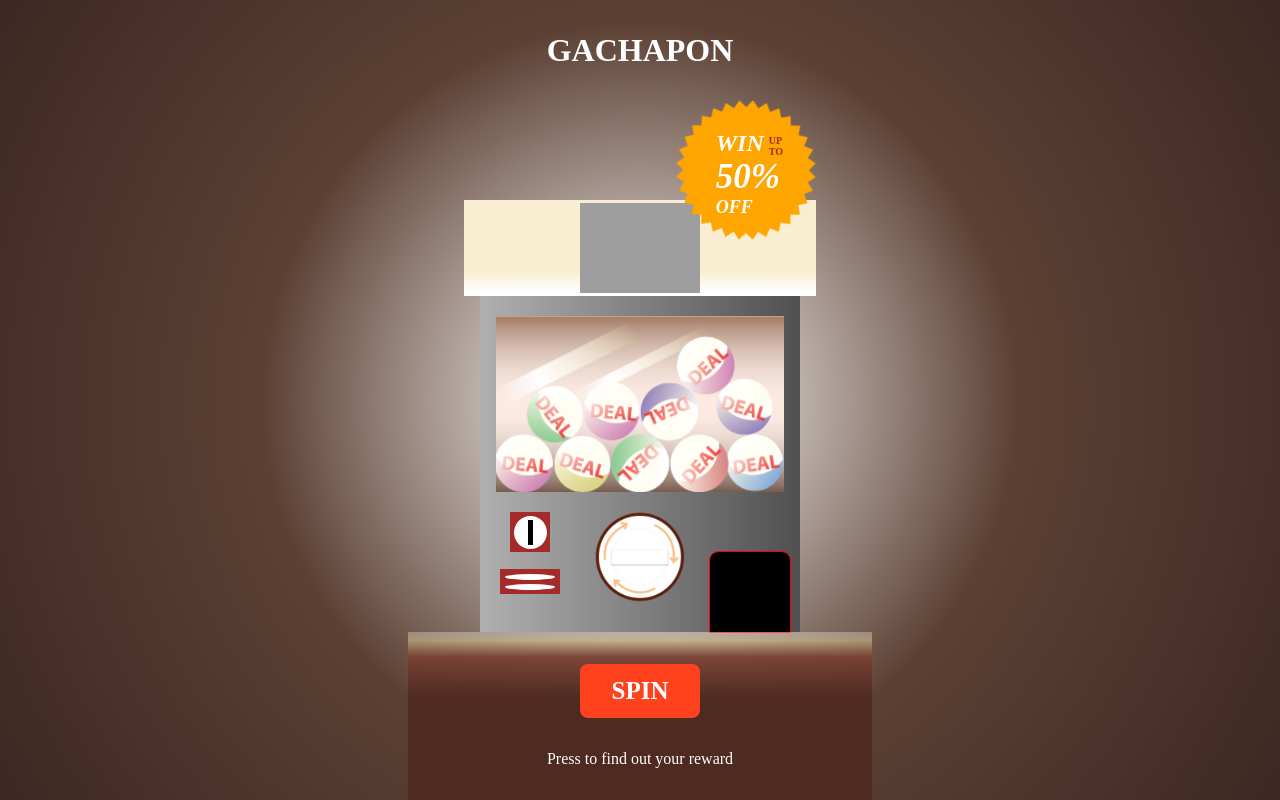
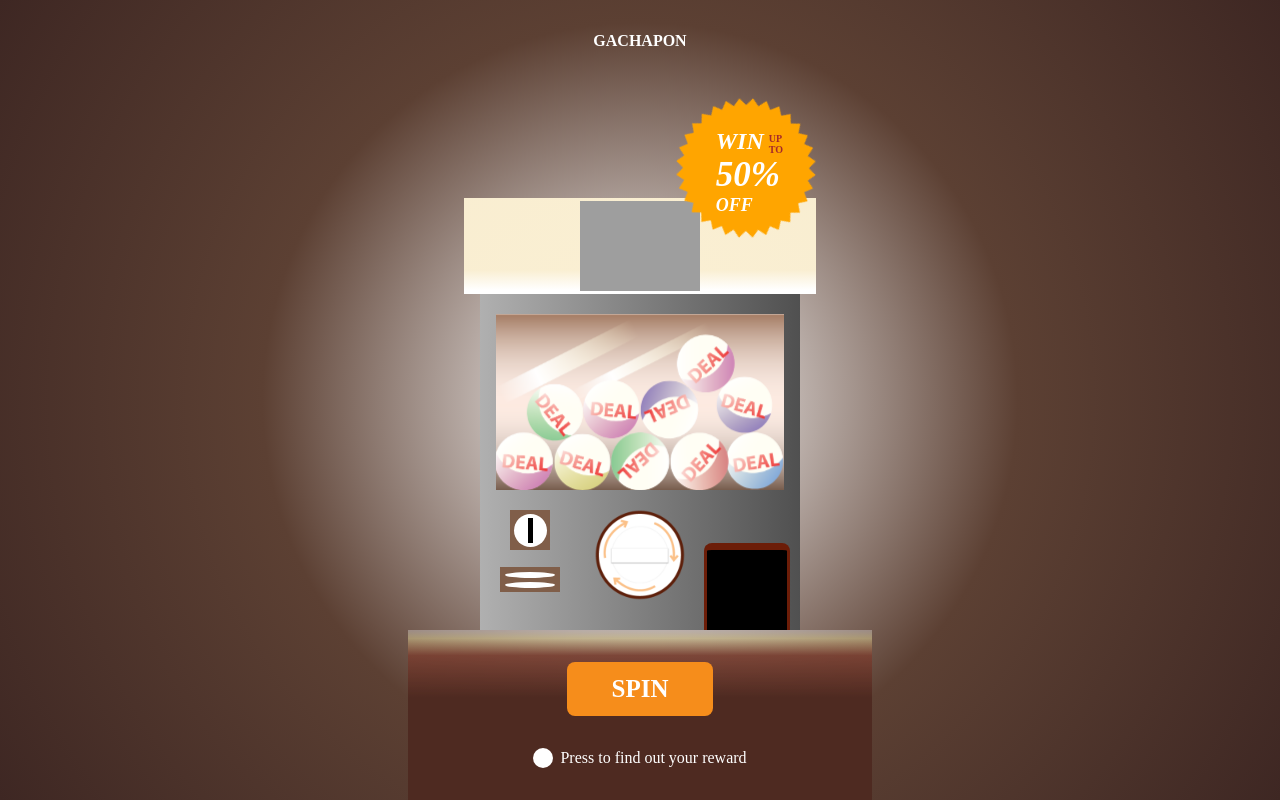
Before and after one commit to TeddyScript101/mini-games, a React (Vite) app: page /gachapon in a window 1280 px wide. Built offline with nearby package versions, Linux system fonts and the light colour scheme; grey boxes are pictures that could not be loaded.

Commit message:
update color and css style for gachapon

```diff
--- a/src/component/gachapon/Footer.jsx
+++ b/src/component/gachapon/Footer.jsx
@@ -2,11 +2,14 @@ import React from 'react'
 import styled from 'styled-components';
 import { useSelector, useDispatch } from 'react-redux';
 
-export default function Footer({handleWheelClick}) {
+export default function Footer({ handleWheelClick }) {
   return (
     <Body>
-        <Button onClick={handleWheelClick}>SPIN</Button>
+      <Button onClick={handleWheelClick}>SPIN</Button>
+      <BottomTextRow>
+        <div className='whiteBall' />
         <div>Press to find out your reward</div>
+      </BottomTextRow>
     </Body>
   )
 }
@@ -23,22 +26,39 @@ const Body = styled.div`
     position: relative;
     background: linear-gradient(
         to bottom,
-        rgba(255, 255, 255, 0.3) 0.5%, /* Subtle white at the top */
-        rgba(255, 245, 170, 0.4) 5%, /* Very light yellow */
-        rgba(122, 64, 50, 0.9) 15%, /* Transitional brown shade */
-        #4E2A21 40%, /* Solid brown starts here */
-        #4E2A21 100% /* Solid brown for the rest */
+        rgba(255, 255, 255, 0.3) 0.5%,
+        rgba(255, 245, 170, 0.4) 5%,
+        rgba(122, 64, 50, 0.9) 15%,
+        #4E2A21 40%,
+        #4E2A21 100%
     );
     padding: 2rem;
 `;
 
 
 const Button = styled.div`
-    background-color: rgb(255,65,29);
-    padding: 0.8rem 2rem;
+    background-color: #F68D1B;
+    padding: 0.8rem 2.8rem;
     font-weight: bold;
     font-size:25px;
     color: white;
-    border-radius: 8px; /* Optional for rounded corners */
+    border-radius: 8px;
     text-align: center;
 `;
+
+
+
+
+const BottomTextRow = styled.div`
+  display:flex;
+  justify-content: center;
+  align-items: center;
+  gap:7px;
+
+  & .whiteBall{
+    width: 20px;
+    height:20px;
+    background-color: white;
+    border-radius: 50%;
+  }
+`
--- a/src/component/gachapon/MachineBody.jsx
+++ b/src/component/gachapon/MachineBody.jsx
@@ -147,7 +147,7 @@ const InsertCoinsArea = styled.div`
     position:absolute;
     width:40px;
     height:40px;
-    background-color:brown;
+    background-color:#805E49;
     bottom:80px;
     left:30px;
     display:flex;
@@ -173,7 +173,7 @@ const ExchangeCoinsArea = styled.div`
     position:absolute;
     width:60px;
     height:25px;
-    background-color:brown;
+    background-color:#805E49;
     bottom:38px;
     left:20px;
     display:flex;
@@ -217,5 +217,8 @@ const GachaCollectionArea = styled.div`
   right: 10px;
   border-top-left-radius: 8px;
   border-top-right-radius: 8px;
-  outline: 1px solid red;
+  border-top: 7px solid #6C1D08;
+  border-left: 3px solid #6C1D08;
+  border-right: 3px solid #6C1D08;
+  border-bottom: none;
 `;
--- a/src/page/Gachapon.jsx
+++ b/src/page/Gachapon.jsx
@@ -61,7 +61,7 @@ const Container = styled.div`
 
 const GameTitle = styled.div`
   font-weight: 600;
-  font-size: 2rem;
+  font-size: 1rem;
   color: white;
   flex:2;
 `;
```
